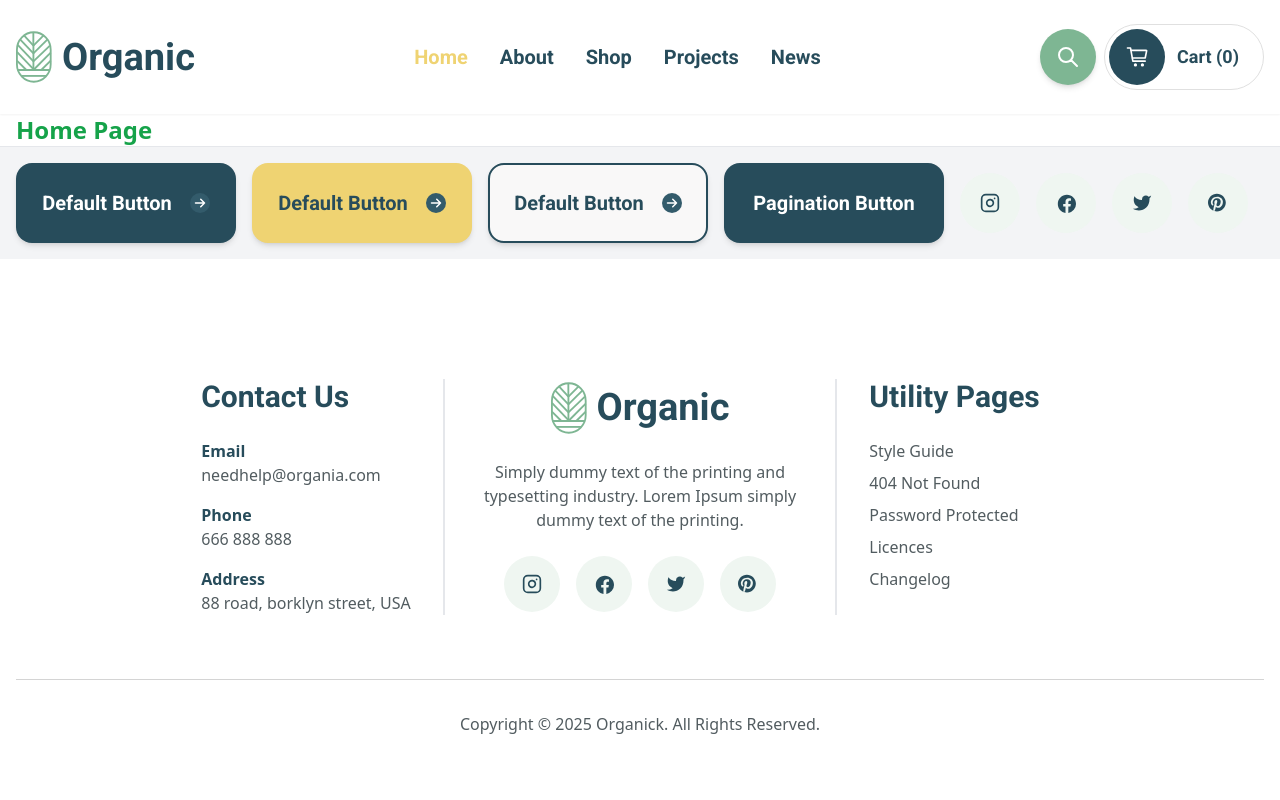
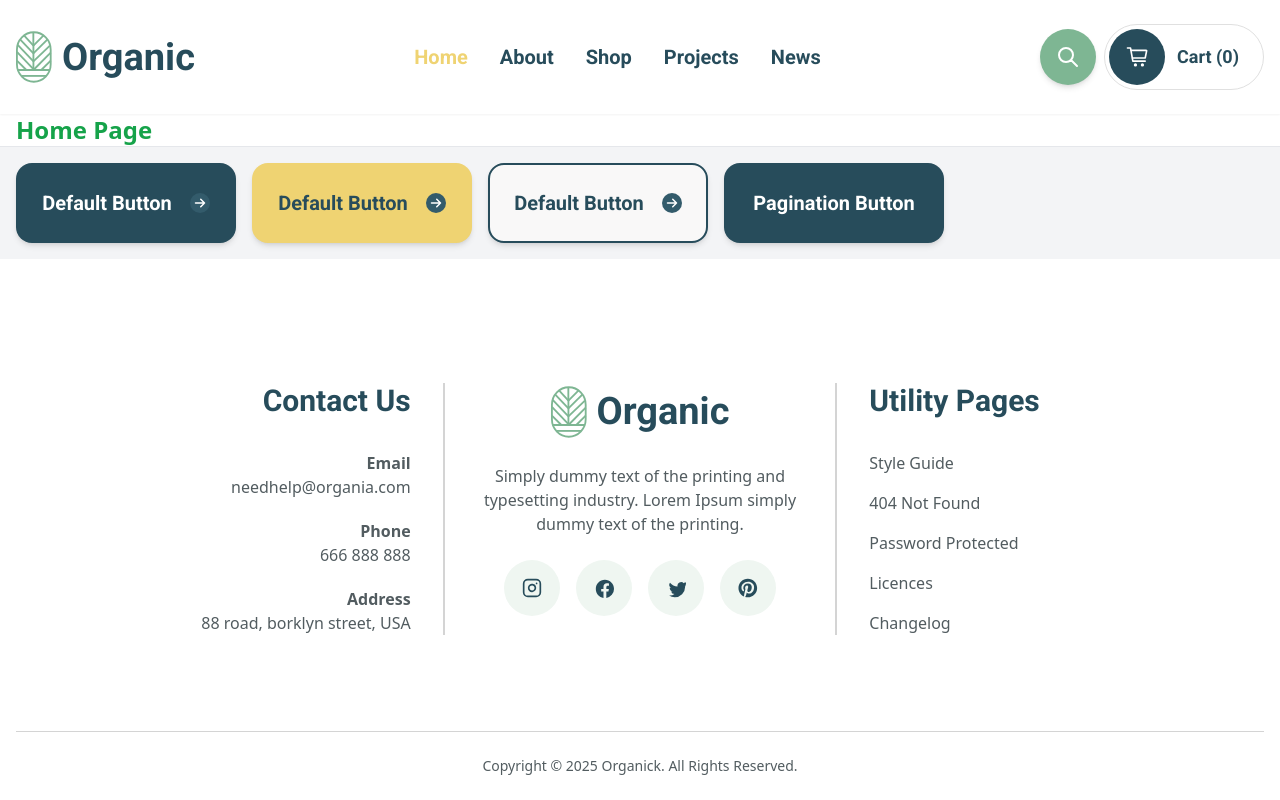
Before and after one commit to millisabel/Organic, a React (Vite) app: page / in a window 1280 px wide. Built offline with nearby package versions, Linux system fonts and the light colour scheme.

Commit message:
Refactor social media icon components to accept className prop for better styling flexibility. Update Footer layout to enhance accessibility and improve contact link handling with a new FooterContactLink component. Adjust Button variants for social media styling consistency.

```diff
--- a/src/components/icons/FacebookIcon.tsx
+++ b/src/components/icons/FacebookIcon.tsx
@@ -1,7 +1,15 @@
-const FacebookIcon = () => {
+import { cn } from '../../utils/helpers';
+
+interface Props {
+  className?: string;
+}
+
+const FacebookIcon = ({ className }: Props) => {
   return (
     <svg
-      className="h-5 w-5 transition-transform group-hover:scale-125"
+      className={cn('h-5 w-5 transition-transform duration-300 group-hover:scale-125', className)}
+      aria-hidden="true"
+      xmlns="http://www.w3.org/2000/svg"
       viewBox="0 0 22 22"
       fill="currentColor"
     >
--- a/src/components/icons/InstagramIcon.tsx
+++ b/src/components/icons/InstagramIcon.tsx
@@ -1,7 +1,15 @@
-const InstagramIcon = () => {
+import { cn } from '../../utils/helpers';
+
+interface Props {
+  className?: string;
+}
+
+const InstagramIcon = ({ className }: Props) => {
   return (
     <svg
-      className="h-5 w-5 transition-transform group-hover:scale-125"
+      className={cn('h-5 w-5 transition-transform duration-300 group-hover:scale-125', className)}
+      aria-hidden="true"
+      xmlns="http://www.w3.org/2000/svg"
       viewBox="0 0 24 24"
       fill="none"
       stroke="currentColor"
@@ -9,9 +17,9 @@ const InstagramIcon = () => {
       strokeLinecap="round"
       strokeLinejoin="round"
     >
-      <rect x="2" y="2" width="20" height="20" rx="5" ry="5"></rect>
-      <path d="M16 11.37A4 4 0 1 1 12.63 8 4 4 0 0 1 16 11.37z"></path>
-      <line x1="17.5" y1="6.5" x2="17.51" y2="6.5"></line>
+      <rect width="20" height="20" x="2" y="2" rx="5" ry="5" />
+      <path d="M16 11.37A4 4 0 1 1 12.63 8 4 4 0 0 1 16 11.37z" />
+      <line x1="17.5" x2="17.51" y1="6.5" y2="6.5" />
     </svg>
   );
 };
--- a/src/components/icons/PinterestIcon.tsx
+++ b/src/components/icons/PinterestIcon.tsx
@@ -1,9 +1,22 @@
-const PinterestIcon = () => {
+import { cn } from '../../utils/helpers';
+
+interface Props {
+  className?: string;
+}
+
+const PinterestIcon = ({ className }: Props) => {
   return (
     <svg
-      className="h-5 w-5 transition-transform group-hover:scale-125"
-      viewBox="0 0 22 22"
+      width="20"
+      height="21"
+      viewBox="0 0 20 21"
       fill="currentColor"
+      xmlns="http://www.w3.org/2000/svg"
+      className={cn(
+        'h-5 w-5 transition-transform duration-300 ease-in-out group-hover:scale-125',
+        className,
+      )}
+      aria-hidden="true"
     >
       <path d="M9.79664 0.71582C4.38662 0.71582 0 5.10048 0 10.5081C0 14.5168 2.41417 17.9616 5.86486 19.4785C5.83862 18.7965 5.86049 17.9747 6.03543 17.2315C6.22349 16.4359 7.295 11.8939 7.295 11.8939C7.295 11.8939 6.9801 11.2687 6.9801 10.3463C6.9801 8.89499 7.81982 7.81084 8.86946 7.81084C9.76165 7.81084 10.1903 8.47969 10.1903 9.27968C10.1903 10.1758 9.61732 11.5135 9.3243 12.7551C9.07938 13.7955 9.84475 14.6392 10.8725 14.6392C12.7269 14.6392 13.9777 12.2567 13.9777 9.43269C13.9777 7.28626 12.5301 5.6819 9.9016 5.6819C6.932 5.6819 5.07763 7.89827 5.07763 10.3726C5.07763 11.225 5.3313 11.8283 5.72491 12.2917C5.90422 12.5059 5.93046 12.5933 5.86486 12.8381C5.81675 13.0174 5.71179 13.4501 5.66368 13.625C5.59808 13.8742 5.3969 13.9616 5.17385 13.8698C3.80494 13.3102 3.16641 11.8152 3.16641 10.1278C3.16641 7.34746 5.51498 4.01197 10.1684 4.01197C13.9077 4.01197 16.37 6.71795 16.37 9.62066C16.37 13.4633 14.2314 16.331 11.0824 16.331C10.0241 16.331 9.03128 15.7583 8.69014 15.1113C8.69014 15.1113 8.12159 17.367 7.99913 17.8042C7.79357 18.5605 7.38684 19.3124 7.01509 19.9025C7.91686 20.1684 8.85208 20.3039 9.79226 20.3047C15.2023 20.3047 19.5889 15.9201 19.5889 10.5125C19.5889 5.10485 15.2067 0.71582 9.79664 0.71582Z" />
     </svg>
--- a/src/components/icons/TwitterIcon.tsx
+++ b/src/components/icons/TwitterIcon.tsx
@@ -1,11 +1,19 @@
-const TwitterIcon = () => {
+import { cn } from '../../utils/helpers';
+
+interface Props {
+  className?: string;
+}
+
+const TwitterIcon = ({ className }: Props) => {
   return (
     <svg
-      className="h-5 w-5 transition-transform group-hover:scale-125"
+      className={cn('h-5 w-5 transition-transform duration-300 group-hover:scale-125', className)}
+      aria-hidden="true"
+      xmlns="http://www.w3.org/2000/svg"
       viewBox="0 0 24 24"
       fill="currentColor"
     >
-      <path d="M23 3a10.9 10.9 0 0 1-3.14 1.53 4.48 4.48 0 0 0-7.86 3v1A10.66 10.66 0 0 1 3 4s-4 9 5 13a11.64 11.64 0 0 1-7 2c9 5 20 0 20-11.5a4.5 4.5 0 0 0-.08-.83A7.72 7.72 0 0 0 23 3z"></path>
+      <path d="M22.46,6C21.69,6.35,20.86,6.58,20,6.69A4.42,4.42,0,0,0,23,5.54a4.38,4.38,0,0,1-1.64.63,4.41,4.41,0,0,0-7.5,4,12.47,12.47,0,0,1-9.05-4.59A4.41,4.41,0,0,0,6.46,12.3a4.39,4.39,0,0,1-2-.56v.05a4.41,4.41,0,0,0,3.54,4.32,4.42,4.42,0,0,1-1.94.08,4.41,4.41,0,0,0,4.12,3.06,8.86,8.86,0,0,1-5.46,1.88,8.73,8.73,0,0,1-1.05-.06,12.46,12.46,0,0,0,6.75,2,12.43,12.43,0,0,0,12.5-12.5.23.23,0,0,1,.05-.5A8.83,8.83,0,0,0,24,5.19,8.74,8.74,0,0,1,21.5,6.08a4.36,4.36,0,0,0,1-1.08Z" />
     </svg>
   );
 };
--- a/src/components/layout/Footer.tsx
+++ b/src/components/layout/Footer.tsx
@@ -1,48 +1,42 @@
 import { Link } from 'react-router-dom';
+
 import FacebookIcon from '../icons/FacebookIcon';
 import InstagramIcon from '../icons/InstagramIcon';
 import PinterestIcon from '../icons/PinterestIcon';
 import TwitterIcon from '../icons/TwitterIcon';
-import Container from '../shared/Container';
 import { Button } from '../ui/Button';
+import FooterContactLink from '../ui/FooterContactLink';
 import Logo from '../ui/Logo';
 
 const Footer = () => {
   return (
-    <Container>
-      <div className="py-16">
-        <div className="grid grid-cols-1 gap-12 text-center md:grid-cols-3 md:gap-8 md:text-left">
+    <footer className="bg-background-secondary">
+      <div className="container mx-auto px-4">
+        <div className="py-24">
+          <div className="grid grid-cols-1 gap-12 text-center lg:grid-cols-3 lg:gap-8 lg:text-left">
             {/* Contact Us */}
-          <div className="md:justify-self-end">
-            <h3 className="mb-6 font-roboto text-3xl font-bold text-primary">Contact Us</h3>
-            <div className="space-y-4">
+            <div className="lg:justify-self-end lg:text-right">
+              <h3 className="mb-8 font-roboto text-3xl font-bold text-primary">Contact Us</h3>
+              <div className="space-y-5">
                 <div>
-                <p className="font-bold text-primary">Email</p>
-                <a
-                  href="mailto:needhelp@organic.com"
-                  className="text-text-light transition-all hover:-translate-y-0.5 hover:text-secondary"
-                >
+                  <p className="font-bold text-text-light">Email</p>
+                  <FooterContactLink href="mailto:needhelp@organia.com">
                     needhelp@organia.com
-                </a>
+                  </FooterContactLink>
                 </div>
                 <div>
-                <p className="font-bold text-primary">Phone</p>
-                <a
-                  href="tel:+666888888"
-                  className="text-text-light transition-all hover:-translate-y-0.5 hover:text-secondary"
-                >
-                  666 888 888
-                </a>
+                  <p className="font-bold text-text-light">Phone</p>
+                  <FooterContactLink href="tel:666888888">666 888 888</FooterContactLink>
                 </div>
                 <div>
-                <p className="font-bold text-primary">Address</p>
+                  <p className="font-bold text-text-light">Address</p>
                   <p className="text-text-light">88 road, borklyn street, USA</p>
                 </div>
               </div>
             </div>
 
             {/* Company Info & Socials */}
-          <div className="flex flex-col items-center border-x-2 border-gray-200 px-8">
+            <div className="flex flex-col items-center border-x-0 border-b-2 border-t-2 border-border px-8 py-8 lg:border-x-2 lg:border-y-0 lg:py-0">
               <Logo />
               <p className="my-6 text-center text-text-light">
                 Simply dummy text of the printing and typesetting industry. Lorem Ipsum simply dummy
@@ -50,22 +44,42 @@ const Footer = () => {
               </p>
               <div className="flex items-center gap-4">
                 <Button variant="social" size="icon-lg" asChild>
-                <a href="https://instagram.com" aria-label="Instagram">
+                  <a
+                    href="https://www.instagram.com"
+                    target="_blank"
+                    rel="noopener noreferrer"
+                    aria-label="Instagram"
+                  >
                     <InstagramIcon />
                   </a>
                 </Button>
                 <Button variant="social" size="icon-lg" asChild>
-                <a href="https://facebook.com" aria-label="Facebook">
+                  <a
+                    href="https://www.facebook.com"
+                    target="_blank"
+                    rel="noopener noreferrer"
+                    aria-label="Facebook"
+                  >
                     <FacebookIcon />
                   </a>
                 </Button>
                 <Button variant="social" size="icon-lg" asChild>
-                <a href="https://twitter.com" aria-label="Twitter">
+                  <a
+                    href="https://www.twitter.com"
+                    target="_blank"
+                    rel="noopener noreferrer"
+                    aria-label="Twitter"
+                  >
                     <TwitterIcon />
                   </a>
                 </Button>
                 <Button variant="social" size="icon-lg" asChild>
-                <a href="https://pinterest.com" aria-label="Pinterest">
+                  <a
+                    href="https://www.pinterest.com"
+                    target="_blank"
+                    rel="noopener noreferrer"
+                    aria-label="Pinterest"
+                  >
                     <PinterestIcon />
                   </a>
                 </Button>
@@ -74,50 +88,49 @@ const Footer = () => {
 
             {/* Utility Pages */}
             <div>
-            <h3 className="mb-6 font-roboto text-3xl font-bold text-primary">Utility Pages</h3>
-            <nav className="flex flex-col items-center space-y-2 md:items-start">
+              <h3 className="mb-8 font-roboto text-3xl font-bold text-primary">Utility Pages</h3>
+              <div className="flex flex-col items-center space-y-4 text-text-light lg:items-start">
                 <Link
                   to="/style-guide"
-                className="text-text-light transition-all hover:-translate-y-0.5 hover:text-secondary"
+                  className="transition-colors hover:text-secondary hover:-translate-y-0.5 duration-300"
                 >
                   Style Guide
                 </Link>
                 <Link
                   to="/404"
-                className="text-text-light transition-all hover:-translate-y-0.5 hover:text-secondary"
+                  className="transition-colors hover:text-secondary hover:-translate-y-0.5"
                 >
                   404 Not Found
                 </Link>
                 <Link
                   to="/password-protected"
-                className="text-text-light transition-all hover:-translate-y-0.5 hover:text-secondary"
+                  className="transition-colors hover:text-secondary hover:-translate-y-0.5"
                 >
                   Password Protected
                 </Link>
                 <Link
                   to="/licences"
-                className="text-text-light transition-all hover:-translate-y-0.5 hover:text-secondary"
+                  className="transition-colors hover:text-secondary hover:-translate-y-0.5"
                 >
                   Licences
                 </Link>
                 <Link
                   to="/changelog"
-                className="text-text-light transition-all hover:-translate-y-0.5 hover:text-secondary"
+                  className="transition-colors hover:text-secondary hover:-translate-y-0.5"
                 >
                   Changelog
                 </Link>
-            </nav>
               </div>
             </div>
-
-        {/* Copyright */}
-        <div className="mt-16 border-t border-border pt-8">
-          <p className="text-center text-text-light">
+          </div>
+        </div>
+        <div className="border-t border-border py-6 text-center">
+          <p className="text-sm text-text-light">
             Copyright © {new Date().getFullYear()} Organick. All Rights Reserved.
           </p>
         </div>
       </div>
-    </Container>
+    </footer>
   );
 };
 
--- a/src/components/layout/Layout.tsx
+++ b/src/components/layout/Layout.tsx
@@ -2,10 +2,6 @@ import { Outlet } from 'react-router-dom';
 import Footer from './Footer.tsx';
 import Header from './Header.tsx';
 
-import FacebookIcon from '../icons/FacebookIcon.tsx';
-import InstagramIcon from '../icons/InstagramIcon.tsx';
-import PinterestIcon from '../icons/PinterestIcon.tsx';
-import TwitterIcon from '../icons/TwitterIcon.tsx';
 import ArrowIcon from '../ui/ArrowIcon.tsx';
 import { Button } from '../ui/Button/index.tsx';
 
@@ -29,26 +25,6 @@ const Layout = () => {
             Default Button <ArrowIcon />
           </Button>
           <Button variant="destructive">Pagination Button</Button>
-          <Button asChild variant="social" size="icon-xl">
-            <a href="#" aria-label="Instagram">
-              <InstagramIcon />
-            </a>
-          </Button>
-          <Button asChild variant="social" size="icon-xl">
-            <a href="#" aria-label="Facebook">
-              <FacebookIcon />
-            </a>
-          </Button>
-          <Button asChild variant="social" size="icon-xl">
-            <a href="#" aria-label="Twitter">
-              <TwitterIcon />
-            </a>
-          </Button>
-          <Button asChild variant="social" size="icon-xl">
-            <a href="#" aria-label="Pinterest">
-              <PinterestIcon />
-            </a>
-          </Button>
         </div>
       </main>
       <Footer />
--- a/src/components/ui/Button/variants.ts
+++ b/src/components/ui/Button/variants.ts
@@ -10,9 +10,9 @@ export const buttonVariants = cva(
           'bg-primary text-white border-2 border-transparent hover:bg-white hover:text-primary hover:border-primary',
         outline:
           'border-2 border-primary bg-background text-primary hover:bg-primary hover:text-white',
-        secondary: 'bg-secondary text-primary hover:bg-secondary/80',
+        secondary: 'bg-secondary text-white hover:bg-primary',
         accent: 'bg-accent text-primary hover:bg-primary hover:text-accent',
-        social: 'bg-social-bg text-primary shadow-none',
+        social: 'bg-social-bg text-primary shadow-none hover:bg-secondary hover:text-white',
       },
       size: {
         default: 'h-20 min-w-[220px] px-4 py-2',
--- /dev/null
+++ b/src/components/ui/FooterContactLink.tsx
@@ -0,0 +1,25 @@
+import type { ReactNode } from 'react';
+
+import { cn } from '../../utils/helpers';
+
+interface Props {
+  href: string;
+  children: ReactNode;
+  className?: string;
+}
+
+const FooterContactLink = ({ href, children, className }: Props) => {
+  return (
+    <a
+      href={href}
+      className={cn(
+        'text-text-light transition-all hover:-translate-y-0.5 hover:text-secondary',
+        className,
+      )}
+    >
+      {children}
+    </a>
+  );
+};
+
+export default FooterContactLink;
```
Also changed, not shown: src/components/ui/Input/index.tsx (added, +23 -0 lines). Lines whose indentation alone changed are shown as unchanged.
